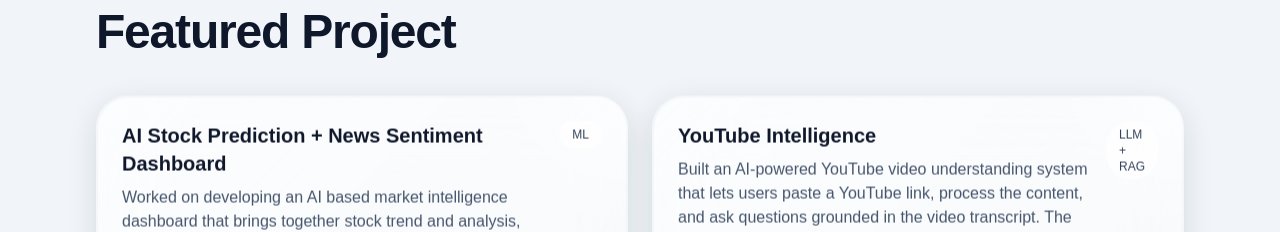
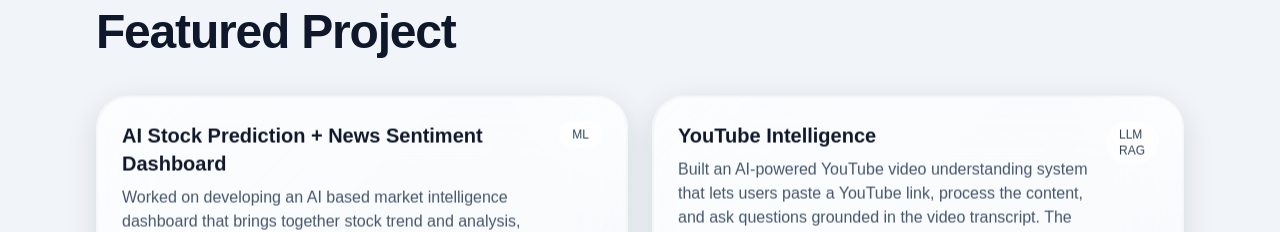
Before and after one commit to abdulxrahman-ai/abdulrahman, a Next.js app: page / in a window 1280 px wide. Shown: the part 1780-2012 px from the top of the page. Built offline with nearby package versions, Linux system fonts and the light colour scheme.

Commit message:
Update page.tsx

```diff
--- a/app/page.tsx
+++ b/app/page.tsx
@@ -814,7 +814,7 @@ className="bg-gradient-to-r from-sky-100 to-indigo-100 text-blue-800 border-blue
            <ProjectCard
               title="YouTube Intelligence"
               description="Built an AI-powered YouTube video understanding system that lets users paste a YouTube link, process the content, and ask questions grounded in the video transcript. The project is designed to deliver intelligent retrieval, structured answers, and a polished end-to-end AI product experience."
-              badge="LLM + RAG"
+              badge="LLM RAG"
               skills={["Python", "Streamlit", "FastAPI", "NLP", "LLMs", "RAG"]}
               projectUrl="https://youtube-intelligence.streamlit.app/"
               codeUrl="https://github.com/abdulxrahman-ai/youtube-intelligence"
```
